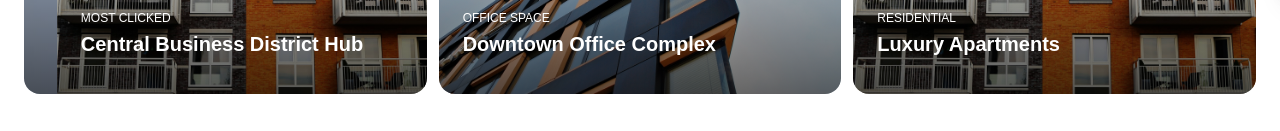
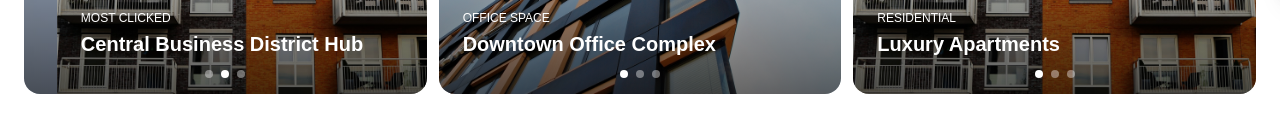
Before and after one commit to Erhimuebru/Proptech-dashboard, a Next.js app: page / in a window 1280 px wide. Shown: the part 811-942 px from the top of the page. Built offline with nearby package versions, Linux system fonts and the light colour scheme.

Commit message:
carousel three dot inidicator

```diff
--- a/components/carousel.tsx
+++ b/components/carousel.tsx
@@ -75,6 +75,27 @@ export default function Carousel({
         </motion.div>
       </div>
 
+
+      {/* DOT INDICATORS */}
+<div className="absolute bottom-4 left-1/2 z-20 flex -translate-x-1/2 gap-2">
+  {items.map((_, index) => (
+    <button
+      key={index}
+      onClick={() => setActiveIndex(index)}
+      className={`
+        h-2 w-2 rounded-full transition-all duration-300
+        ${
+          activeIndex === index
+            ? "bg-white w-2"
+            : "bg-white/40 hover:bg-white/70"
+        }
+      `}
+      aria-label={`Go to slide ${index + 1}`}
+    />
+  ))}
+</div>
+
+
       {/* FLOATING CHAT ICON (NOT CLIPPED) */}
       {showChatIcon && (
         <button
```
